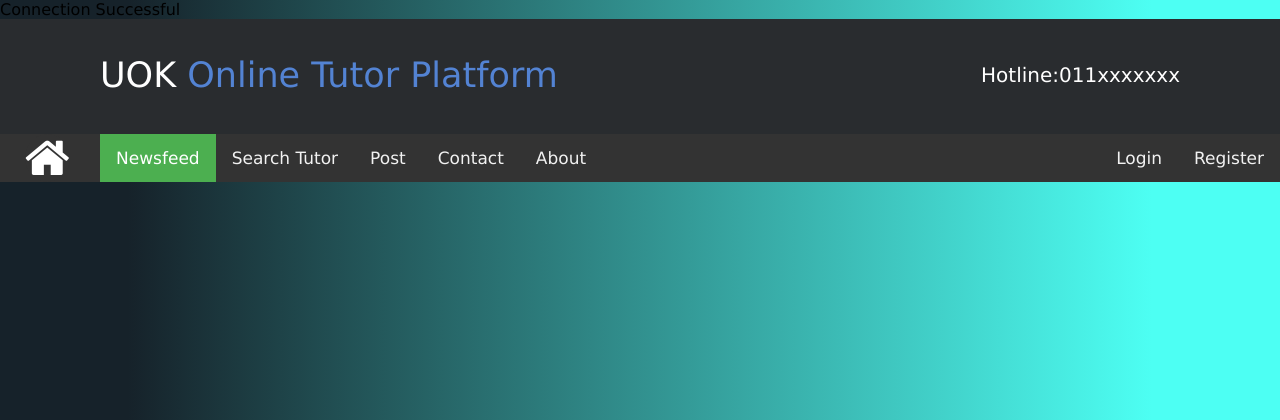
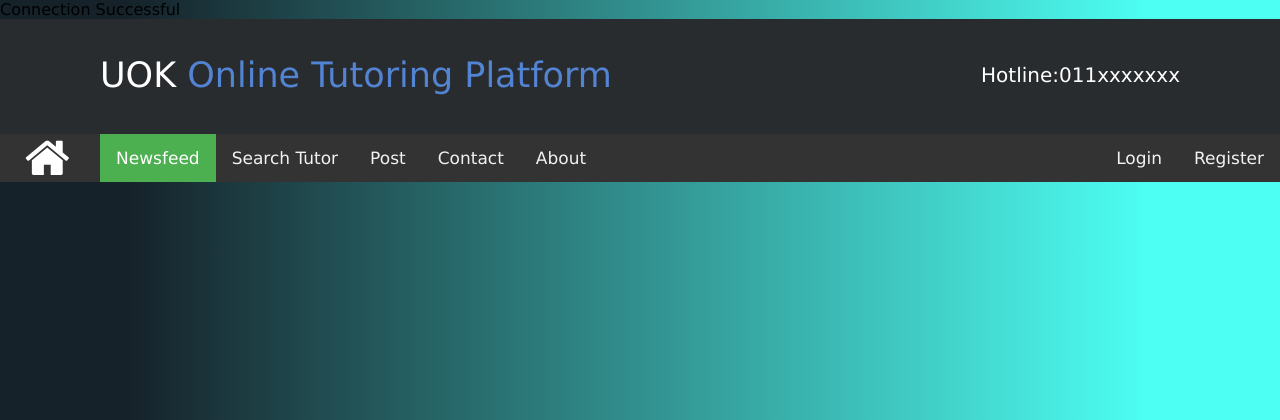
Before and after one commit to russellandrady/Online-Tutoring-Platform, a PHP site: page /index.php in a window 1280 px wide. Shown: the top 420 px of the page. Run offline with PHP 8.4, Linux system fonts and the light colour scheme; data that the repository does not hold is empty; some libraries are stand-ins or nearby versions; grey boxes are pictures that could not be loaded.

Commit message:
Tutor_to_Totoring_in_banner.inc.php

```diff
--- a/inc/banner.inc.php
+++ b/inc/banner.inc.php
@@ -1,2 +1,2 @@
-<h1><a href="index.php">UOK<span> Online Tutor Platform</span></a></h1>
+<h1><a href="index.php">UOK<span> Online Tutoring Platform</span></a></h1>
 <h3><a href="tel:0761670953p123">Hotline:011xxxxxxx</a></h3>
```
